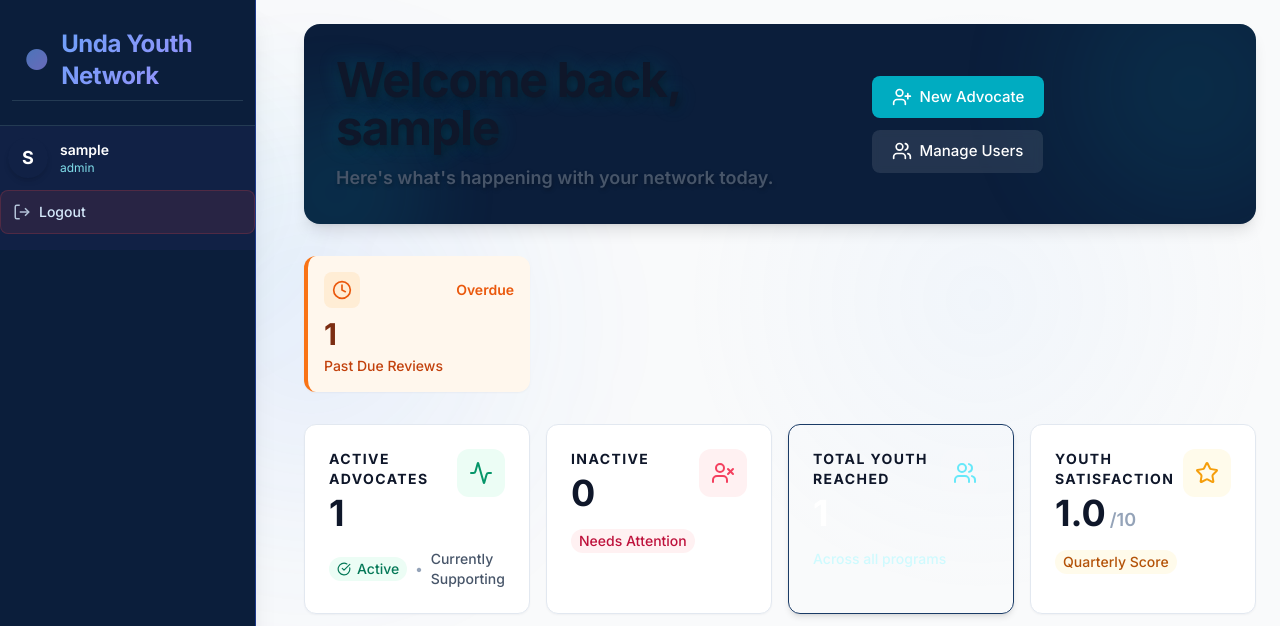
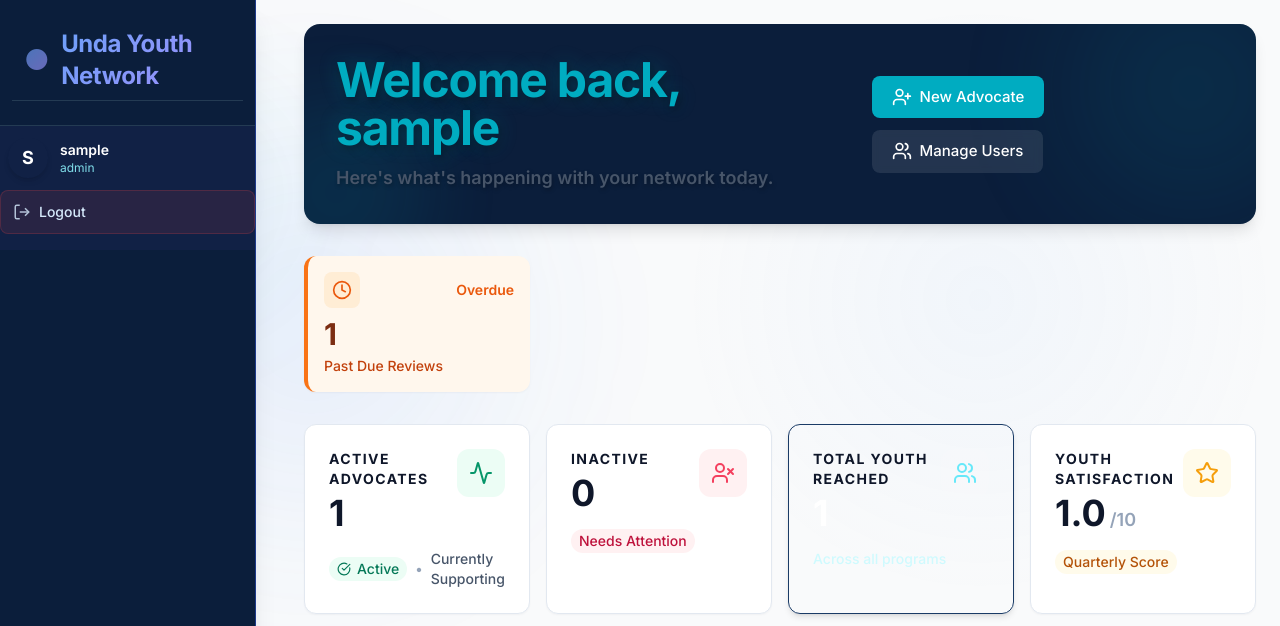
Before and after one commit to JamesKamau-5773/unda-youth-network-backend, a Flask app: page /admin/dashboard in a window 1280 px wide. Shown: the top 626 px of the page. Run offline with Flask 3, Linux system fonts and the light colour scheme; a user stored in the database is signed in; tables that the repository leaves empty hold one stand-in row (values such as "Sample post"); style sheets or scripts are compiled from the project's sources; some libraries are stand-ins or nearby versions.

Commit message:
fix: Use explicit cyan color (#00ACC1) for admin welcome text
- Changed from Tailwind class text-cyan-400 to inline style color: #00ACC1
- Ensures cyan color is properly displayed on dark background
- Using the brand teal color for consistency

```diff
--- a/templates/admin/dashboard.html
+++ b/templates/admin/dashboard.html
@@ -14,7 +14,7 @@
 
         <div class="relative z-10 flex flex-col md:flex-row justify-between items-start md:items-center gap-6">
             <div>
-                <h1 class="text-5xl font-black mb-3 text-cyan-400 tracking-tight" style="text-shadow: 2px 3px 8px rgba(0,0,0,0.4), 0 0 20px rgba(0,172,193,0.3);">Welcome back, {{ current_user.username }}</h1>
+                <h1 class="text-5xl font-black mb-3 tracking-tight" style="color: #00ACC1; text-shadow: 2px 3px 8px rgba(0,0,0,0.4), 0 0 20px rgba(0,172,193,0.3);">Welcome back, {{ current_user.username }}</h1>
                 <p class="text-white text-lg font-semibold" style="text-shadow: 1px 2px 4px rgba(0,0,0,0.3);">Here's what's happening with your network today.</p>
             </div>
 
```
